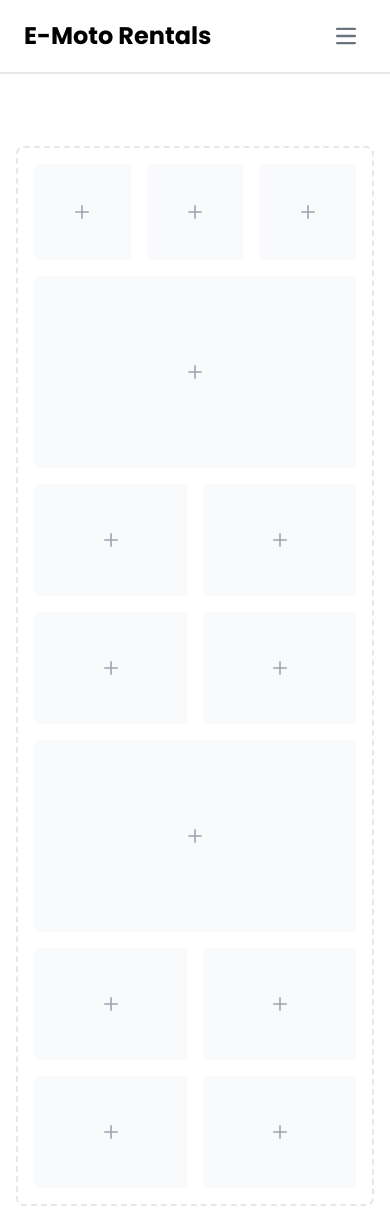
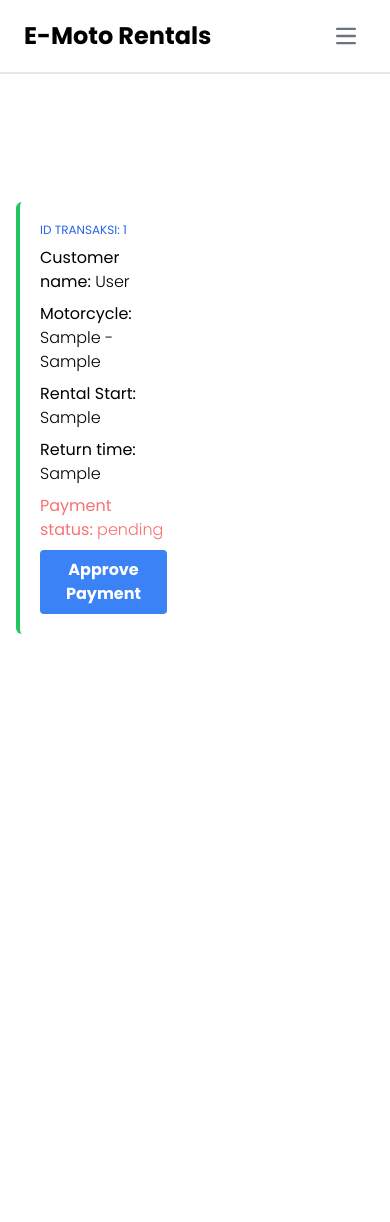
Before and after one commit to Ravsst2004/rental-motor-listrik, a PHP site: page /admin-dashboard.php in a window 390 px wide. After the commit the page ends 634 px from the top, so only its background shows below. Run offline with PHP 8.4, Linux system fonts and the light colour scheme; the visitor is signed in with stand-in values (Sample User, id 1); tables that the repository leaves empty or names only in its code hold one stand-in row (values such as "Sample post"); style sheets or scripts are compiled from the project's sources; some libraries are stand-ins or nearby versions.

Commit message:
Rent motorcycle system (Rental, return motor, confirm payment by admin) @Ravsst2004

```diff
--- a/admin-dashboard.php
+++ b/admin-dashboard.php
@@ -1,132 +1,80 @@
-<?php require_once 'src/layouts/header.php';
+<?php
+require_once 'src/layouts/header.php';
 require_once 'app/User.php';
+require_once 'app/Rental.php';
+require_once 'app/Payment.php';
 
-
+$rentals = $Rental->getRentedMotorcycle();
+$payments = $Payment->getPayments();
 ?>
 
 <div class="p-4 sm:ml-64">
-  <div class="p-4 border-2 border-gray-200 border-dashed rounded-lg dark:border-gray-700 mt-14">
-    <div class="grid grid-cols-3 gap-4 mb-4">
-      <div class="flex items-center justify-center h-24 rounded bg-gray-50 dark:bg-gray-800">
-        <p class="text-2xl text-gray-400 dark:text-gray-500">
-          <svg class="w-3.5 h-3.5" aria-hidden="true" xmlns="http://www.w3.org/2000/svg" fill="none"
-            viewBox="0 0 18 18">
-            <path stroke="currentColor" stroke-linecap="round" stroke-linejoin="round" stroke-width="2"
-              d="M9 1v16M1 9h16" />
-          </svg>
-        </p>
-      </div>
-      <div class="flex items-center justify-center h-24 rounded bg-gray-50 dark:bg-gray-800">
-        <p class="text-2xl text-gray-400 dark:text-gray-500">
-          <svg class="w-3.5 h-3.5" aria-hidden="true" xmlns="http://www.w3.org/2000/svg" fill="none"
-            viewBox="0 0 18 18">
-            <path stroke="currentColor" stroke-linecap="round" stroke-linejoin="round" stroke-width="2"
-              d="M9 1v16M1 9h16" />
-          </svg>
-        </p>
-      </div>
-      <div class="flex items-center justify-center h-24 rounded bg-gray-50 dark:bg-gray-800">
-        <p class="text-2xl text-gray-400 dark:text-gray-500">
-          <svg class="w-3.5 h-3.5" aria-hidden="true" xmlns="http://www.w3.org/2000/svg" fill="none"
-            viewBox="0 0 18 18">
-            <path stroke="currentColor" stroke-linecap="round" stroke-linejoin="round" stroke-width="2"
-              d="M9 1v16M1 9h16" />
-          </svg>
-        </p>
-      </div>
-    </div>
-    <div class="flex items-center justify-center h-48 mb-4 rounded bg-gray-50 dark:bg-gray-800">
-      <p class="text-2xl text-gray-400 dark:text-gray-500">
-        <svg class="w-3.5 h-3.5" aria-hidden="true" xmlns="http://www.w3.org/2000/svg" fill="none" viewBox="0 0 18 18">
-          <path stroke="currentColor" stroke-linecap="round" stroke-linejoin="round" stroke-width="2"
-            d="M9 1v16M1 9h16" />
-        </svg>
-      </p>
-    </div>
-    <div class="grid grid-cols-2 gap-4 mb-4">
-      <div class="flex items-center justify-center rounded bg-gray-50 h-28 dark:bg-gray-800">
-        <p class="text-2xl text-gray-400 dark:text-gray-500">
-          <svg class="w-3.5 h-3.5" aria-hidden="true" xmlns="http://www.w3.org/2000/svg" fill="none"
-            viewBox="0 0 18 18">
-            <path stroke="currentColor" stroke-linecap="round" stroke-linejoin="round" stroke-width="2"
-              d="M9 1v16M1 9h16" />
-          </svg>
-        </p>
-      </div>
-      <div class="flex items-center justify-center rounded bg-gray-50 h-28 dark:bg-gray-800">
-        <p class="text-2xl text-gray-400 dark:text-gray-500">
-          <svg class="w-3.5 h-3.5" aria-hidden="true" xmlns="http://www.w3.org/2000/svg" fill="none"
-            viewBox="0 0 18 18">
-            <path stroke="currentColor" stroke-linecap="round" stroke-linejoin="round" stroke-width="2"
-              d="M9 1v16M1 9h16" />
-          </svg>
-        </p>
-      </div>
-      <div class="flex items-center justify-center rounded bg-gray-50 h-28 dark:bg-gray-800">
-        <p class="text-2xl text-gray-400 dark:text-gray-500">
-          <svg class="w-3.5 h-3.5" aria-hidden="true" xmlns="http://www.w3.org/2000/svg" fill="none"
-            viewBox="0 0 18 18">
-            <path stroke="currentColor" stroke-linecap="round" stroke-linejoin="round" stroke-width="2"
-              d="M9 1v16M1 9h16" />
-          </svg>
-        </p>
-      </div>
-      <div class="flex items-center justify-center rounded bg-gray-50 h-28 dark:bg-gray-800">
-        <p class="text-2xl text-gray-400 dark:text-gray-500">
-          <svg class="w-3.5 h-3.5" aria-hidden="true" xmlns="http://www.w3.org/2000/svg" fill="none"
-            viewBox="0 0 18 18">
-            <path stroke="currentColor" stroke-linecap="round" stroke-linejoin="round" stroke-width="2"
-              d="M9 1v16M1 9h16" />
-          </svg>
-        </p>
-      </div>
-    </div>
-    <div class="flex items-center justify-center h-48 mb-4 rounded bg-gray-50 dark:bg-gray-800">
-      <p class="text-2xl text-gray-400 dark:text-gray-500">
-        <svg class="w-3.5 h-3.5" aria-hidden="true" xmlns="http://www.w3.org/2000/svg" fill="none" viewBox="0 0 18 18">
-          <path stroke="currentColor" stroke-linecap="round" stroke-linejoin="round" stroke-width="2"
-            d="M9 1v16M1 9h16" />
-        </svg>
-      </p>
-    </div>
-    <div class="grid grid-cols-2 gap-4">
-      <div class="flex items-center justify-center rounded bg-gray-50 h-28 dark:bg-gray-800">
-        <p class="text-2xl text-gray-400 dark:text-gray-500">
-          <svg class="w-3.5 h-3.5" aria-hidden="true" xmlns="http://www.w3.org/2000/svg" fill="none"
-            viewBox="0 0 18 18">
-            <path stroke="currentColor" stroke-linecap="round" stroke-linejoin="round" stroke-width="2"
-              d="M9 1v16M1 9h16" />
-          </svg>
-        </p>
-      </div>
-      <div class="flex items-center justify-center rounded bg-gray-50 h-28 dark:bg-gray-800">
-        <p class="text-2xl text-gray-400 dark:text-gray-500">
-          <svg class="w-3.5 h-3.5" aria-hidden="true" xmlns="http://www.w3.org/2000/svg" fill="none"
-            viewBox="0 0 18 18">
-            <path stroke="currentColor" stroke-linecap="round" stroke-linejoin="round" stroke-width="2"
-              d="M9 1v16M1 9h16" />
-          </svg>
-        </p>
-      </div>
-      <div class="flex items-center justify-center rounded bg-gray-50 h-28 dark:bg-gray-800">
-        <p class="text-2xl text-gray-400 dark:text-gray-500">
-          <svg class="w-3.5 h-3.5" aria-hidden="true" xmlns="http://www.w3.org/2000/svg" fill="none"
-            viewBox="0 0 18 18">
-            <path stroke="currentColor" stroke-linecap="round" stroke-linejoin="round" stroke-width="2"
-              d="M9 1v16M1 9h16" />
-          </svg>
-        </p>
-      </div>
-      <div class="flex items-center justify-center rounded bg-gray-50 h-28 dark:bg-gray-800">
-        <p class="text-2xl text-gray-400 dark:text-gray-500">
-          <svg class="w-3.5 h-3.5" aria-hidden="true" xmlns="http://www.w3.org/2000/svg" fill="none"
-            viewBox="0 0 18 18">
-            <path stroke="currentColor" stroke-linecap="round" stroke-linejoin="round" stroke-width="2"
-              d="M9 1v16M1 9h16" />
-          </svg>
-        </p>
-      </div>
-    </div>
+  <div class="grid grid-cols-2 gap-10 mt-14">
+    <?php foreach ($payments as $payment): ?>
+      <?php if ($payment['status_pembayaran'] == 'berhasil'): ?>
+        <div class="h-fit rounded-md border-4 border-l-green-500  p-5 flex flex-col gap-y-2 border-gray-50 shadow-lg">
+          <span class="text-xs text-blue-600 uppercase">ID Transaksi: <?= $payment['payment_id'] ?></span>
+          <h1 class="text-md">Customer name: <span class="font-light"><?= $payment['fullname'] ?></span></h1>
+          <h1 class="text-md">Motorcycle: <span class="font-light"><?= $payment['merk'] ?> - <?= $payment['model'] ?></span>
+          </h1>
+          <h1 class="text-md">payment Start: <span class="font-light"><?= $payment['waktu_sewa'] ?></span></h1>
+          <h1 class="text-md">Return time: <span class="font-light"><?= $payment['waktu_sewa'] ?></span></h1>
+          <?php if ($payment['status_pembayaran'] == 'pending' || $payment['status_pembayaran'] == null): ?>
+            <h1 class="text-md text-red-400">Payment status: <span
+                class="font-light"><?= $payment['status_pembayaran'] ?></span>
+            </h1>
+          <?php elseif ($payment['status_pembayaran'] == 'berhasil'): ?>
+            <h1 class="text-md text-green-400">Payment status: <span
+                class="font-light"><?= $payment['status_pembayaran'] ?></span>
+            </h1>
+          <?php endif ?>
+          <?php if ($payment['status_pembayaran'] == 'pending' || $payment['status_pembayaran'] == null): ?>
+            <form action="functions/process_confirm_payment.php" method="POST">
+              <input type="hidden" name="payment_id" value="<?= $payment['payment_id'] ?>">
+              <input type="hidden" name="motorcycle_id" value="<?= $payment['motorcycle_id'] ?>">
+              <input type="hidden" name="motorcycle_id" value="<?= $payment['total_biaya'] ?>">
+              <input type="hidden" name="motorcycle_id" value="<?= $payment['waktu_kembali'] ?>">
+              <button type="submit" class="bg-blue-500 hover:bg-blue-700 text-white font-bold py-2 px-4 rounded">Approve
+                Payment</button>
+            </form>
+          <?php endif ?>
+        </div>
+      <?php endif ?>
+    <?php endforeach ?>
+  </div>
+
+  <!-- ======= -->
+
+  <div class="grid grid-cols-2 gap-4 mt-14">
+    <?php foreach ($rentals as $rental): ?>
+      <?php if ($rental['status_pembayaran'] == 'pending'): ?>
+        <div class="h-fit rounded-md border-l-4 border-green-500 p-5 flex flex-col gap-y-2">
+          <span class="text-xs text-blue-600 uppercase">ID Transaksi: <?= $rental['rental_id'] ?></span>
+          <h1 class="text-md">Customer name: <span class="font-light"><?= $rental['fullname'] ?></span></h1>
+          <h1 class="text-md">Motorcycle: <span class="font-light"><?= $rental['merk'] ?> - <?= $rental['model'] ?></span>
+          </h1>
+          <h1 class="text-md">Rental Start: <span class="font-light"><?= $rental['waktu_sewa'] ?></span></h1>
+          <h1 class="text-md">Return time: <span class="font-light"><?= $rental['waktu_sewa'] ?></span></h1>
+          <?php if ($rental['status_pembayaran'] == 'pending' || $rental['status_pembayaran'] == null): ?>
+            <h1 class="text-md text-red-400">Payment status: <span
+                class="font-light"><?= $rental['status_pembayaran'] ?></span></h1>
+          <?php elseif ($rental['status_pembayaran'] == 'berhasil'): ?>
+            <h1 class="text-md text-green-400">Payment status: <span
+                class="font-light"><?= $rental['status_pembayaran'] ?></span></h1>
+          <?php endif ?>
+          <?php if ($rental['status_pembayaran'] == 'pending' || $rental['status_pembayaran'] == null): ?>
+            <form action="functions/process_confirm_payment.php" method="POST">
+              <input type="hidden" name="rental_id" value="<?= $rental['rental_id'] ?>">
+              <input type="hidden" name="motorcycle_id" value="<?= $rental['motorcycle_id'] ?>">
+              <input type="hidden" name="motorcycle_id" value="<?= $rental['total_biaya'] ?>">
+              <input type="hidden" name="motorcycle_id" value="<?= $rental['waktu_kembali'] ?>">
+              <button type="submit" class="bg-blue-500 hover:bg-blue-700 text-white font-bold py-2 px-4 rounded">Approve
+                Payment</button>
+            </form>
+          <?php endif ?>
+        </div>
+      <?php endif ?>
+    <?php endforeach ?>
   </div>
 </div>
 
--- /dev/null
+++ b/app/Payment.php
@@ -0,0 +1,32 @@
+<?php
+
+require_once 'Database.php';
+
+class Payment extends Database
+{
+  private $tb_payments = "payments";
+  private $tb_users = "users";
+  private $tb_rentals = "rentals";
+  private $tb_motorcycle = "electric_motorcycles";
+  public function __construct()
+  {
+    parent::__construct();
+  }
+
+  public function getPayments()
+  {
+    $query = "SELECT * FROM $this->tb_payments
+    INNER JOIN $this->tb_rentals ON $this->tb_payments.rental_id = $this->tb_rentals.rental_id
+    INNER JOIN $this->tb_users ON $this->tb_rentals.user_id = $this->tb_users.user_id
+    INNER JOIN $this->tb_motorcycle ON $this->tb_rentals.motorcycle_id = $this->tb_motorcycle.motorcycle_id
+    ";
+    $result = $this->conn->query($query);
+    $rows = [];
+    while ($data = mysqli_fetch_assoc($result)) {
+      $rows[] = $data;
+    }
+    return $rows;
+  }
+}
+
+$Payment = new Payment();
--- a/app/Rental.php
+++ b/app/Rental.php
@@ -5,6 +5,9 @@ class Rental extends Database
 {
   private $tb_rentals = "rentals";
   private $tb_motorcycle = "electric_motorcycles";
+  private $tb_locations = "locations";
+  private $tb_users = "users";
+  private $tb_payments = "payments";
 
   public function __construct()
   {
@@ -26,7 +29,6 @@ class Rental extends Database
         // Simpan waktu sewa
         $current_time = date('Y-m-d H:i:s');
 
-        // Lakukan penyewaan
         $queryRent = "INSERT INTO $this->tb_rentals (user_id, motorcycle_id, waktu_sewa) VALUES ('$user_id', '$motorcycle_id', '$current_time')";
         $resultRent = $this->conn->query($queryRent);
 
@@ -44,7 +46,75 @@ class Rental extends Database
     }
   }
 
+  public function getRentedMotorcycle()
+  {
+    $query = "SELECT * FROM $this->tb_motorcycle INNER JOIN $this->tb_rentals ON $this->tb_rentals.motorcycle_id = $this->tb_motorcycle.motorcycle_id
+    INNER JOIN $this->tb_users ON $this->tb_rentals.user_id = $this->tb_users.user_id
+    INNER JOIN $this->tb_locations ON $this->tb_motorcycle.location_id = $this->tb_locations.location_id";
+    $result = $this->conn->query($query);
+    $rows = [];
+    while ($data = mysqli_fetch_assoc($result)) {
+      $rows[] = $data;
+    }
+    return $rows;
+  }
 
+  public function returnMotorcycle($rental_id)
+  {
+    $current_time = date('Y-m-d H:i:s');
+    $query = "SELECT * FROM $this->tb_rentals WHERE rental_id = '$rental_id'";
+    $result = $this->conn->query($query);
+    $rental = mysqli_fetch_assoc($result);
+
+    if ($rental) {
+      $motorcycle_id = $rental['motorcycle_id'];
+      $query = "SELECT * FROM $this->tb_motorcycle WHERE motorcycle_id = '$motorcycle_id'";
+      $motor_result = $this->conn->query($query);
+      $motor = mysqli_fetch_assoc($motor_result);
+      if ($motor) {
+        $waktu_sewa = strtotime($rental['waktu_sewa']);
+        $waktu_kembali = strtotime($current_time);
+        $durasi_sewa = ($waktu_kembali - $waktu_sewa) / 3600;
+        $harga_sewa_per_jam = $motor['hourly_rental_price'];
+        $total_biaya = $durasi_sewa * $harga_sewa_per_jam;
+        $update_query = "UPDATE $this->tb_rentals
+                             SET waktu_kembali = '$current_time',
+                                 total_biaya = '$total_biaya',
+                                 status_pembayaran = 'pending'
+                             WHERE rental_id = '$rental_id'";
+        $result = $this->conn->query($update_query);
+        if ($result) {
+          return true;
+        }
+      }
+    }
+  }
+
+  public function confirmPayment($rental_id, $motorcycle_id, $total_payment, $current_time)
+  {
+    $query = "UPDATE $this->tb_rentals SET status_pembayaran = 'berhasil' WHERE rental_id = '$rental_id'";
+    $result = $this->conn->query($query);
+
+    if ($result) {
+      $query = "UPDATE $this->tb_motorcycle SET status = 0 WHERE motorcycle_id = '$motorcycle_id'";
+      $result = $this->conn->query($query);
+
+      if ($result) {
+        $query = "INSERT INTO $this->tb_payments (rental_id, jumlah_pembayaran, tanggal_pembayaran) VALUES ('$rental_id', '$total_payment', '$current_time')";
+        $result = $this->conn->query($query);
+
+        if ($result) {
+          echo "Payment Success";
+          header("Location: ../admin-dashboard.php");
+        } else {
+          return false;
+        }
+      }
+    } else {
+      return false;
+    }
+
+  }
 }
 
 $Rental = new Rental();
--- a/rent-motorcycle.php
+++ b/rent-motorcycle.php
@@ -12,7 +12,7 @@ if (isset($_POST['rent_motorcycle'])) {
   $rental_duration = $_POST['rental_duration'];
 
   // Memanggil fungsi untuk menyewa motor berdasarkan ID
-  $result = $Rental->rentalMotorcyclesByID($motorcycle_id, $customer_name, $rental_duration);
+  $result = $Rental->rentalMotorcyclesByID($motorcycle_id, $customer_name);
 
   // Menampilkan pesan hasil penyewaan
   echo $result;
@@ -21,7 +21,7 @@ if (isset($_POST['rent_motorcycle'])) {
 
 <div class="p-4 sm:ml-64">
   <!-- Video untuk Pemindaian QR Code -->
-  <video id="preview" class="w-fit h-64 bg-gray-200 mb-4 rounded-lg"></video>
+  <!-- <video id="preview" class="w-fit h-64 bg-gray-200 mb-4 rounded-lg"></video> -->
 
   <!-- Form untuk mengisi data penyewaan -->
   <form action="" method="POST">
--- a/src/layouts/footer.php
+++ b/src/layouts/footer.php
@@ -23,7 +23,6 @@
 </script>
 
 
-
 </body>
 
 </html>
--- a/src/layouts/header.php
+++ b/src/layouts/header.php
@@ -61,6 +61,7 @@ function getTitle()
     '/rental-motor-listrik/users.php',
     '/rental-motor-listrik/users.php?page=' . $page_pagination,
     '/rental-motor-listrik/rent-motorcycle.php',
+    '/rental-motor-listrik/rented-motorcycle.php',
   ];
 
   // Periksa apakah URL saat ini ada di dalam daftar URL yang dikecualikan
--- a/src/layouts/navbar.php
+++ b/src/layouts/navbar.php
@@ -71,7 +71,7 @@ $current_page = basename($_SERVER['PHP_SELF']);
                   </li>
                 <?php endif; ?>
                 <li>
-                  <a href="#" class="block px-4 py-2 hover:bg-gray-100">Earnings</a>
+                  <a href="customer-status.php" class="block px-4 py-2 hover:bg-gray-100">Status</a>
                 </li>
               </ul>
               <div class="py-1">
```
Also changed, not shown: customer-status.php (added, +106 -0 lines), functions/process_confirm_payment.php (added, +14 -0 lines), functions/process_payment.php (added, +26 -0 lines), rented-motorcycle.php (added, +101 -0 lines), src/layouts/sidebar.php (+15 -0 lines), src/image/qr_code/Yes-King.png (added), src/js/running_time.js (added).
